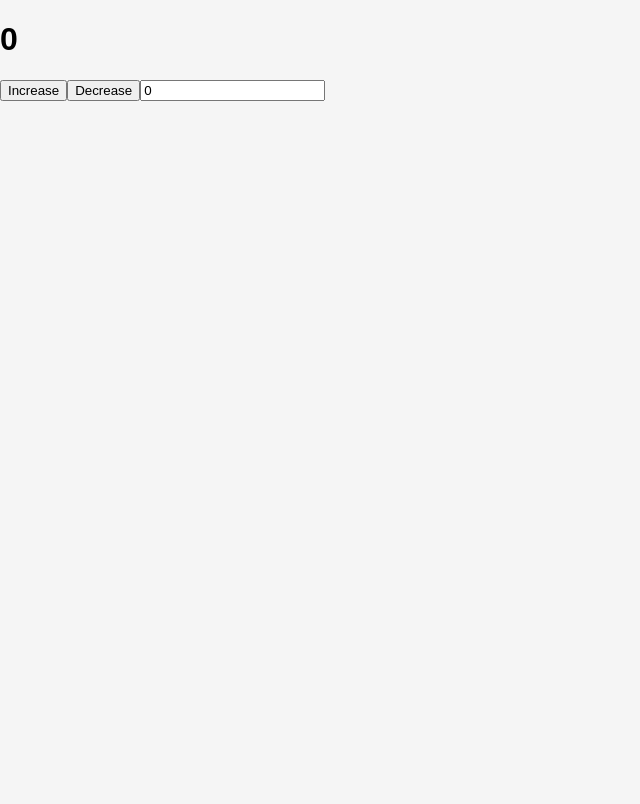
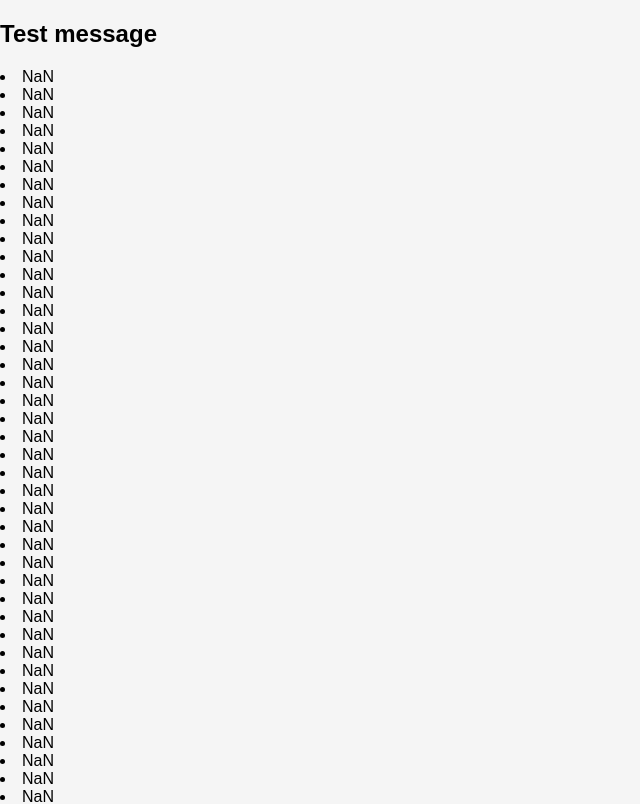
Before and after one commit to dit0o/react, a React (Create React App) app: page / in a window 1280 px wide. Shown: the top 804 px of the page, without its empty margins (0-640 px from the left). Built offline with nearby package versions, Linux system fonts and the light colour scheme.

Commit message:
useLayout

```diff
--- a/src/App.js
+++ b/src/App.js
@@ -1,42 +1,23 @@
-import React, { useReducer, useState } from 'react'
+import React, { useEffect, useLayoutEffect } from 'react'
 import './App.css';
 
 
 
 function App() {
-  const initialState = { count: 0 }
-  const reducer = (state, action) => {
-    switch (action.type) {
-      case 'increase': {
-        return { count: state.count + 1 }
-      }
-      case 'decrease': {
-        return { count: state.count - 1 }
-      }
-      case 'input': {
-        return { count: action.payload }
-      }
-      default: {
-        return state
-      }
-    }
-
-  }
-  const [state, dispatch] = useReducer(reducer, initialState)
-
-
+  useEffect(()=>{
+    console.log("useEffect")
+  },[])
+  useLayoutEffect(()=>{
+    console.log("useLayoutEffect")
+  },[])
 
   return (
     <>
-      <h1>{state.count}</h1>
-      <button onClick={() => {
-        dispatch({ type: 'increase' })
-      }}>Increase</button>
-      <button onClick={() => {
-        dispatch({ type: 'decrease' })
-      }}>Decrease</button>
-      <input value={state.count} onChange={(e) => dispatch({ type: 'input', payload: Number(e.target.value) })} type="number" />
-      <br />
+    <h2>Test message</h2>
+    {Array(400).fill('').map((item,index)=>(
+<li key={index}>
+  {Math.pow(Math.random,10)}</li>
+    ))}
     </>
   );
 }
```
